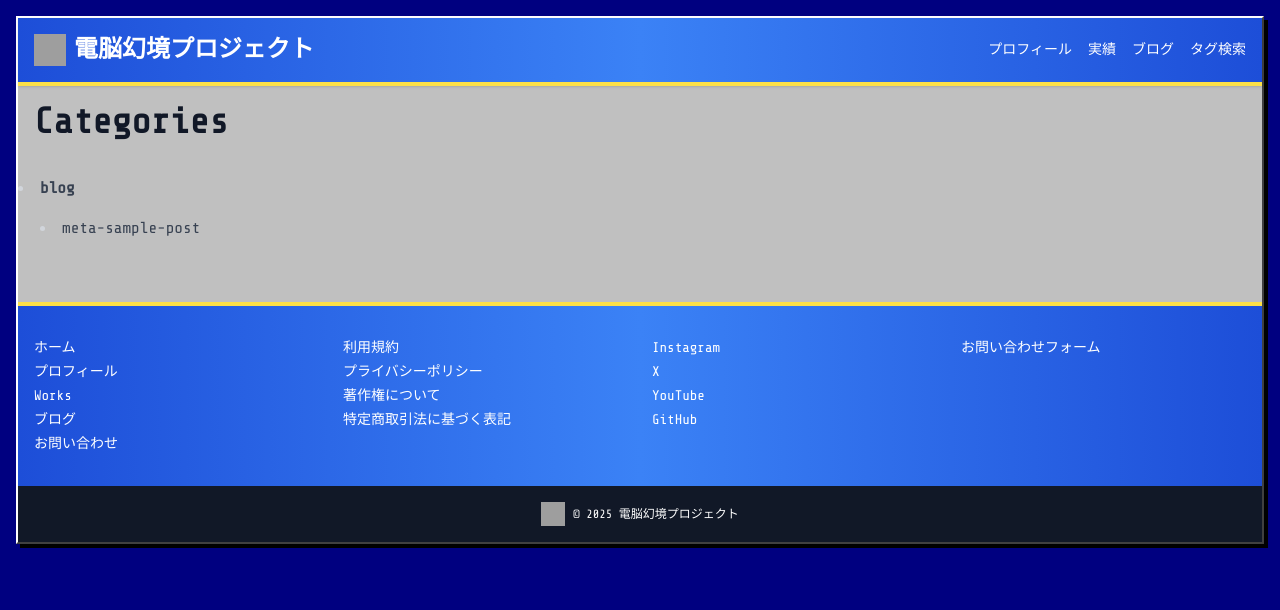
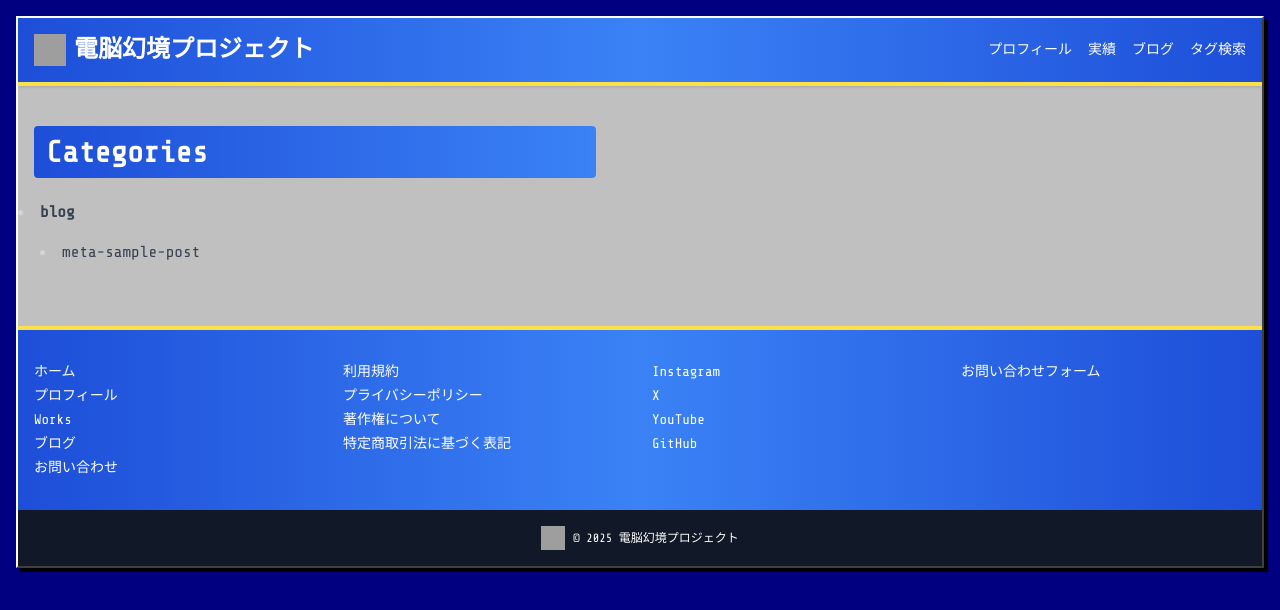
Before and after one commit to maruyamamasaya/Portfolio, a Next.js app: page /categories in a window 1280 px wide. Shown: the top 610 px of the page. Built offline with nearby package versions, Linux system fonts and the light colour scheme; grey boxes are pictures that could not be loaded.

Commit message:
style: improve blog headings and layout

```diff
--- a/src/app/blog/[slug]/page.tsx
+++ b/src/app/blog/[slug]/page.tsx
@@ -38,7 +38,7 @@ export default async function BlogPost({ params }: { params: { slug: string } })
           <aside className="md:w-1/4 md:pr-4 mb-4 md:mb-0">
             <LeftSidebar />
           </aside>
-          <article className="prose md:w-2/4 md:pr-4 main-content">
+          <article className="prose md:w-3/5 md:pr-4 main-content">
             {post.image && (
               <img src={post.image} alt="eyecatch" className="mb-4" />
             )}
--- a/src/app/blog/page.tsx
+++ b/src/app/blog/page.tsx
@@ -14,7 +14,7 @@ export default function BlogIndex() {
         <aside className="md:w-1/4 md:pr-4 mb-4 md:mb-0">
           <LeftSidebar />
         </aside>
-        <div className="md:w-2/4 main-content">
+        <div className="md:w-3/5 main-content">
           <ul className="space-y-4">
             {posts.map(post => (
               <li key={post.slug} className="border-b pb-4 flex items-start space-x-2">
--- a/src/app/globals.css
+++ b/src/app/globals.css
@@ -161,8 +161,17 @@ body.win98-body {
   transition: transform 0.5s;
 }
 
-/* Windows98 style headings with left bar */
-.prose h2,
+/* Blog heading styles */
+.prose h1 {
+  @apply relative mt-6 mb-4 text-white font-bold text-3xl rounded;
+  @apply bg-gradient-to-r from-blue-700 to-blue-500 px-3 py-2;
+}
+
+.prose h2 {
+  @apply relative mt-6 mb-4 text-white font-bold rounded;
+  @apply bg-blue-800 pl-3 py-1;
+}
+
 .prose h3,
 .prose h4 {
   position: relative;
@@ -182,5 +191,5 @@ body.win98-body {
   top: 0;
   bottom: 0;
   width: 4px;
-  background: #008080;
+  background: #93c5fd;
 }
```
